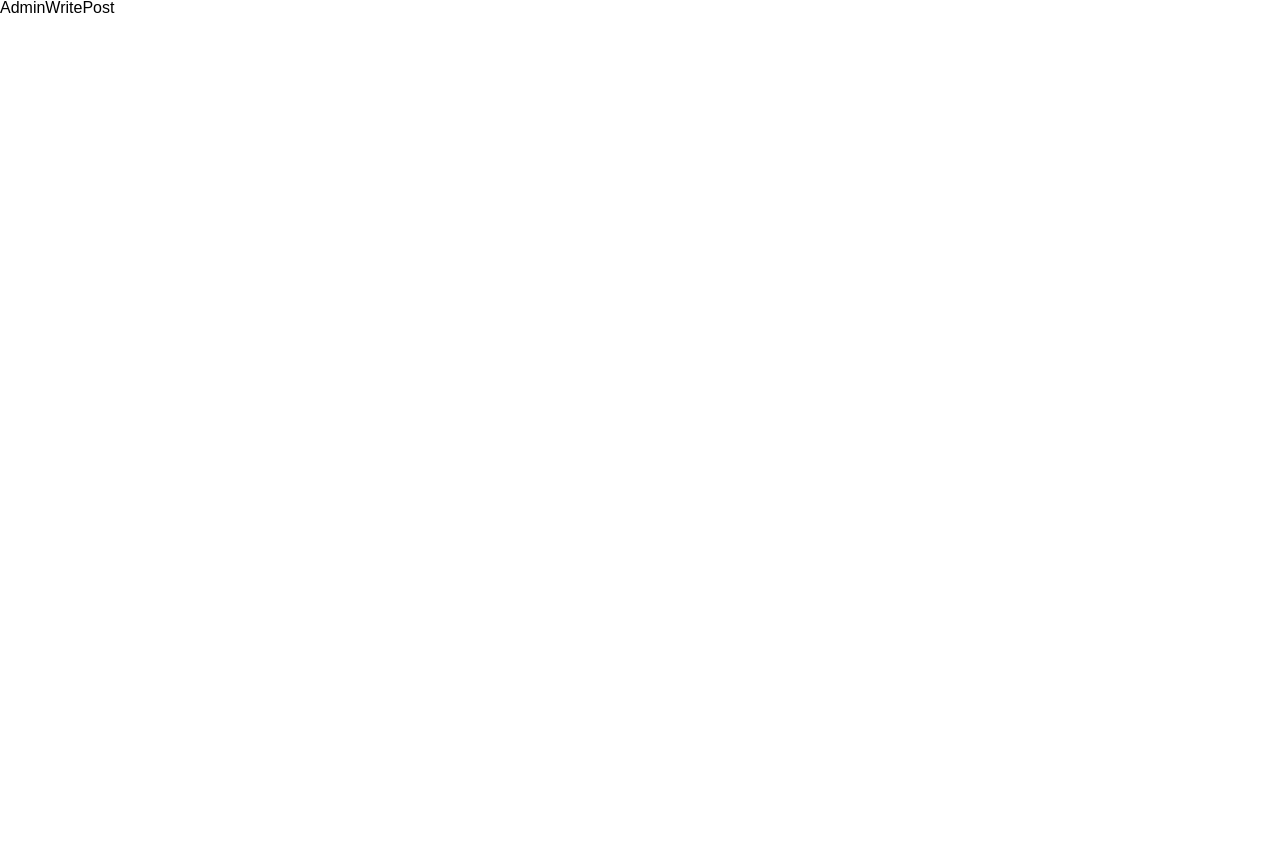
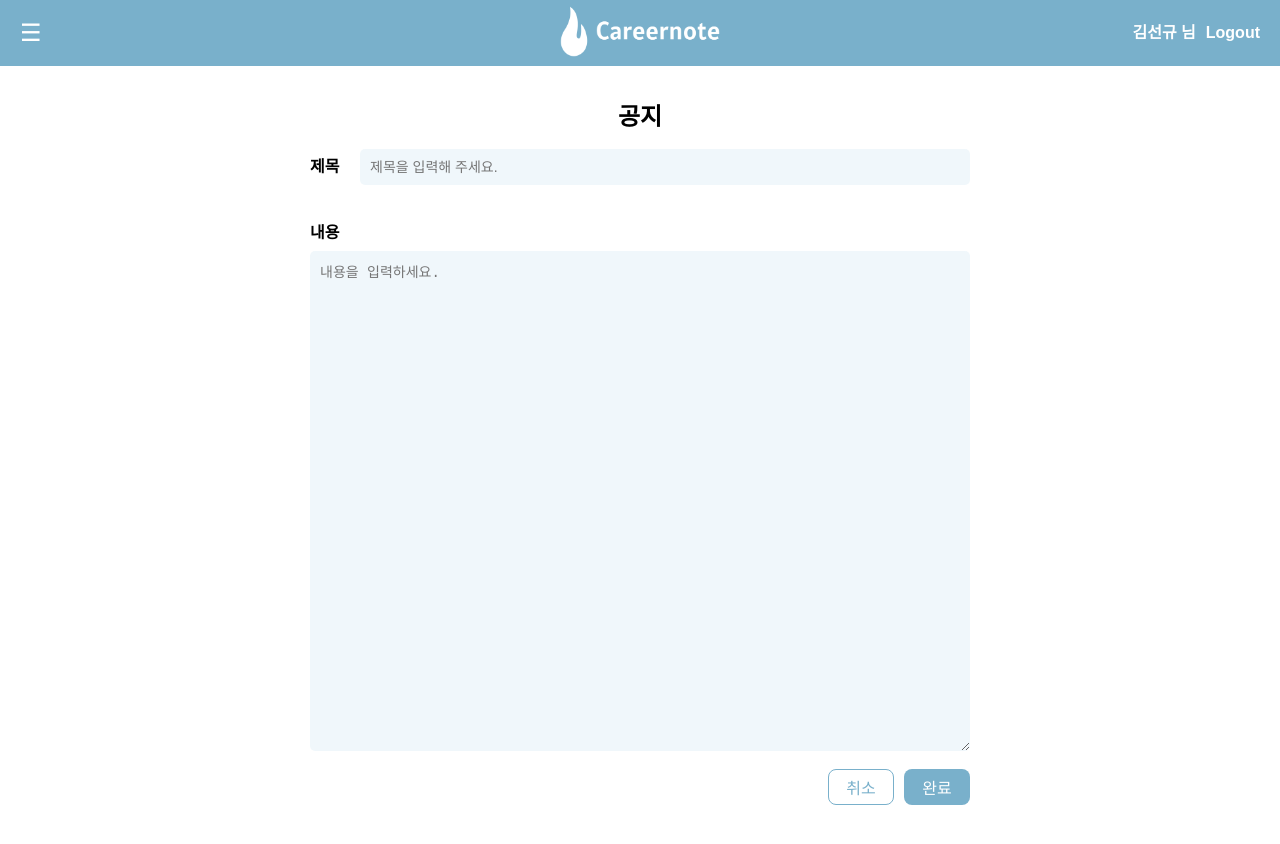
Before and after one commit to seongyu-Kim/careernote_front, a React (Create React App) app: page /admin-write in a window 1280 px wide. Shown: the top 844 px of the page. Before the commit the page ends 800 px from the top, so only its background shows below. Built offline with nearby package versions, Linux system fonts and the light colour scheme.

Commit message:
💄 게시글 작성 페이지 레이아웃 (관리자용)
게시글 작성 페이지 레이아웃 (관리자용)

```diff
--- a/src/components/WritePostPage/WritePostPage.styled.ts
+++ b/src/components/WritePostPage/WritePostPage.styled.ts
@@ -5,6 +5,13 @@ export const Container = styled.div`
   margin: 40px auto;
   padding: 20px;
   border-radius: 8px;
+`;
+
+export const AdminNotice = styled.h2`
+  text-align: center;
+  font-size: 1.5rem;
+  margin-bottom: 20px;
+  font-weight: bold;
 `;
 
 export const FormFieldGroup = styled.div`
--- a/src/components/WritePostPage/WritePostPage.tsx
+++ b/src/components/WritePostPage/WritePostPage.tsx
@@ -2,9 +2,10 @@ import React, { useState } from 'react'
 import { useLocation, useNavigate } from 'react-router-dom';
 import * as Styled from '@components/WritePostPage/WritePostPage.styled';
 import DefaultButton from '@common/DefaultButton/DefaultButton';
-
-const CategoryOptions = ["선택", "등업", "취업정보", "스터디"];
+type UserLevel = '관리자' | '삐약이' | '꼬꼬닭';
+const CategoryOptions = ["선택", "등업", "취업정보", "스터디"]
 const WritePostPage = () => {
+  const [level, setLevel] = useState<UserLevel>('관리자');  // 스토어에서 사용자 등급 받아오기
   const { state } = useLocation(); // useLocation 훅을 사용하여 state 값 받기
   const [category, setCategory] = useState(state?.category || "");
   const [title, setTitle] = useState(state?.title || "");
@@ -22,7 +23,11 @@ const WritePostPage = () => {
     setContent(e.target.value);
   };
   const handleCancle = () => {
-    navigate('/posts');
+    if (level === '관리자') {
+      navigate('/admin'); // 관리자는 /admin으로 이동
+    } else {
+      navigate('/posts'); // 관리자가 아니면 /posts로 이동
+    }
   };
   const handleSubmit = () => {
     console.log("제목:", title);
@@ -31,6 +36,8 @@ const WritePostPage = () => {
   };
   return (
     <Styled.Container>
+      {/* 관리자일 경우 "공지"를 상단에 표시 */}
+      {level === '관리자' && <Styled.AdminNotice>공지</Styled.AdminNotice>}
       <div>
         <Styled.FormFieldGroup>
           <div style={{ flex: 3, display: 'flex' }}>
@@ -40,9 +47,15 @@ const WritePostPage = () => {
               placeholder="제목을 입력해 주세요."
               value={title}
               onChange={handleTitleChange}
+              style={{ width: level === '관리자' ? '610px' : '100%' }} // 관리자일 경우 넓은 너비 적용
             />
           </div>
           <div style={{ flex: 1, display: 'flex' }}>
+            {level === '관리자' ? (
+              <></>
+            ) : (
+              // 관리자 아닌 경우 선택 가능한 카테고리 셀렉트박스
+              <>
                 <Styled.Label>카테고리</Styled.Label>
                 <Styled.SelectCategory value={category} onChange={handleCategoryChange}>
                   {CategoryOptions.map((option, index) => (
@@ -51,9 +64,12 @@ const WritePostPage = () => {
                     </option>
                   ))}
                 </Styled.SelectCategory>
+              </>
+            )}
           </div>
         </Styled.FormFieldGroup>
       </div>
+
       <div>
         <Styled.Label style={{ marginBottom: '10px' }}>내용</Styled.Label>
         <Styled.TextareaField
@@ -62,9 +78,20 @@ const WritePostPage = () => {
           onChange={handleContentChange}
         />
       </div>
+
       <Styled.ButtonGroup>
-        <DefaultButton border='1px solid #79B0CB' textColor='#79B0CB' width='100px' onClick={handleCancle}>취소</DefaultButton>
-        <DefaultButton backgroundColor="#79B0CB" border='none' textColor='white' width='100px' onClick={handleSubmit}>작성 완료</DefaultButton>
+        <DefaultButton border="1px solid #79B0CB" textColor="#79B0CB" width='10%' onClick={handleCancle}>
+          취소
+        </DefaultButton>
+        <DefaultButton
+          backgroundColor="#79B0CB"
+          border="none"
+          textColor="white"
+          width='10%'
+          onClick={handleSubmit}
+        >
+          완료
+        </DefaultButton>
       </Styled.ButtonGroup>
     </Styled.Container>
   )
--- a/src/pages/admin/AdminWritePost.tsx
+++ b/src/pages/admin/AdminWritePost.tsx
@@ -1,8 +1,12 @@
+import MainLayout from '@components/MainLayout/MainLayout'
+import WritePostPage from '@components/WritePostPage/WritePostPage'
 import React from 'react'
 
 const AdminWritePost = () => {
   return (
-    <div>AdminWritePost</div>
+    <MainLayout>
+      <WritePostPage />
+    </MainLayout>
   )
 }
 
```
Lines whose indentation alone changed are shown as unchanged.
